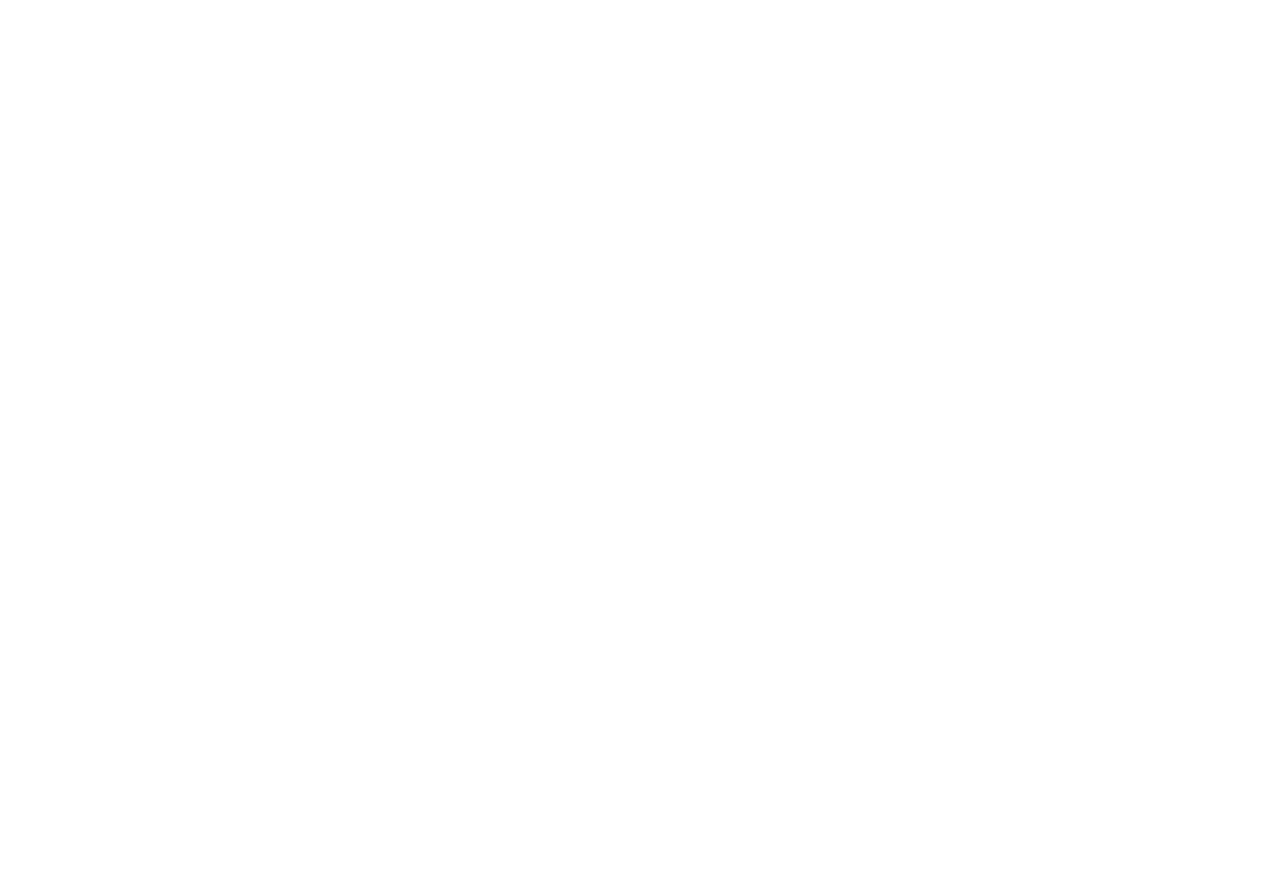
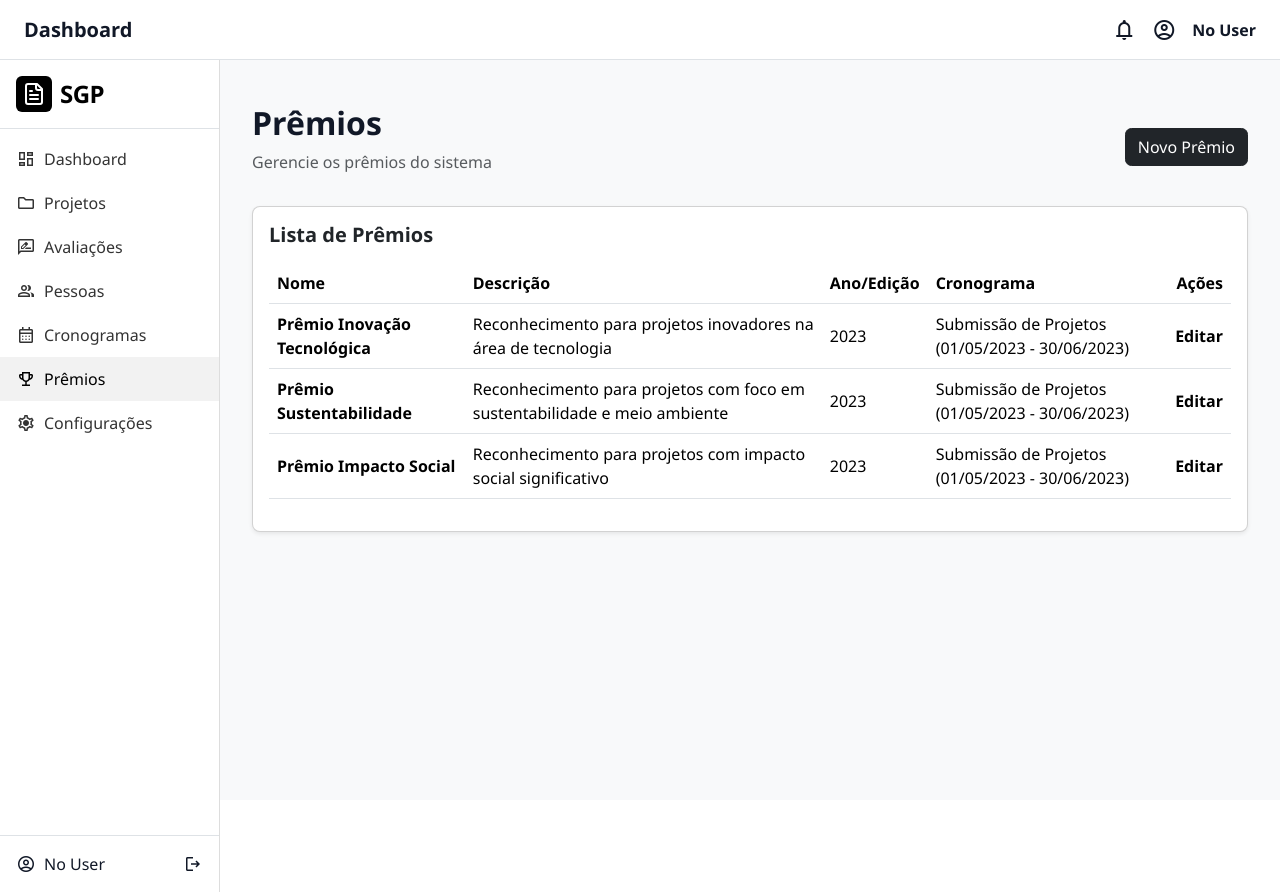
Before and after one commit to raunerlucas/app-gestao-projetos, an Angular app in the folder Frontend/gestao-projetos/: page /dashboard/premios in a window 1280 px wide. Before the commit this address led to /. Before the commit the page ends 800 px from the top, so only its background shows below. Built offline with nearby package versions, Linux system fonts and the light colour scheme.

Commit message:
Feat: Update dashboard layout and routing structure with nested routes for improved navigation

```diff
--- a/Frontend/gestao-projetos/src/app/app.routes.ts
+++ b/Frontend/gestao-projetos/src/app/app.routes.ts
@@ -10,9 +10,21 @@
 // Define as rotas da aplicação
   {path: 'home', component: Home, canActivate: [authGuardHome]},
   {path: 'login', component: Login},
-  {path: 'premios', component: Premios},
   {path: 'register', component: Register},
-  {path: 'dashboard', component: Dashboard, canActivate: [authGuardDashboard]},
+  {
+    path: 'dashboard',
+    component: Dashboard,
+    canActivate: [authGuardDashboard],
+    children: [
+      {path: 'premios', component: Premios},
+      {path: 'projetos', component: Home}, // temporário até criar o componente
+      {path: 'avaliacoes', component: Home}, // temporário até criar o componente
+      {path: 'pessoas', component: Home}, // temporário até criar o componente
+      {path: 'cronogramas', component: Home}, // temporário até criar o componente
+      {path: 'configuracoes', component: Home}, // temporário até criar o componente
+      {path: '', redirectTo: 'premios', pathMatch: 'full'} // rota padrão dentro do dashboard
+    ]
+  },
 
   // Redireciona para a página de home se a rota não for encontrada
   {path: '', redirectTo: '/home', pathMatch: 'full'}
--- a/Frontend/gestao-projetos/src/app/pages/dashboard/dashboard.css
+++ b/Frontend/gestao-projetos/src/app/pages/dashboard/dashboard.css
@@ -0,0 +1,11 @@
+.dashboard-layout {
+  display: flex;
+  height: calc(100vh - 60px); /* Ajuste conforme a altura do header */
+}
+
+.main-content {
+  flex: 1;
+  padding: 20px;
+  overflow-y: auto;
+  background-color: #f8f9fa;
+}
--- a/Frontend/gestao-projetos/src/app/pages/dashboard/dashboard.html
+++ b/Frontend/gestao-projetos/src/app/pages/dashboard/dashboard.html
@@ -1,6 +1,8 @@
-<!-- Mudar o pra false o showLogo depois de cria o userMenu -->
+
 <app-header></app-header>
-<div id="centro-tela">
-  <router-outlet></router-outlet>
+<div class="dashboard-layout">
+  <app-sidebar></app-sidebar>
+  <main class="main-content">
+    <router-outlet></router-outlet>
+  </main>
 </div>
-<app-sidebar></app-sidebar>
--- a/Frontend/gestao-projetos/src/app/shared/sidebar/sidebar.html
+++ b/Frontend/gestao-projetos/src/app/shared/sidebar/sidebar.html
@@ -6,13 +6,13 @@
     </div>
 
     <nav class="nav flex-column mt-2">
-      <a class="nav-link active" href="#"><span class="material-symbols-outlined me-2">dashboard</span>Dashboard</a>
-      <a class="nav-link" href="#"><span class="material-symbols-outlined me-2">folder</span>Projetos</a>
-      <a class="nav-link" href="#"><span class="material-symbols-outlined me-2">rate_review</span>Avaliações</a>
-      <a class="nav-link" href="#"><span class="material-symbols-outlined me-2">group</span>Pessoas</a>
-      <a class="nav-link" href="#"><span class="material-symbols-outlined me-2">calendar_month</span>Cronogramas</a>
-      <a class="nav-link" routerLink="/premios"><span class="material-symbols-outlined me-2">emoji_events</span>Prêmios</a>
-      <a class="nav-link" href="#"><span class="material-symbols-outlined me-2">settings</span>Configurações</a>
+      <a class="nav-link" routerLink="/dashboard" routerLinkActive="active" [routerLinkActiveOptions]="{exact: true}"><span class="material-symbols-outlined me-2">dashboard</span>Dashboard</a>
+      <a class="nav-link" routerLink="/dashboard/projetos" routerLinkActive="active"><span class="material-symbols-outlined me-2">folder</span>Projetos</a>
+      <a class="nav-link" routerLink="/dashboard/avaliacoes" routerLinkActive="active"><span class="material-symbols-outlined me-2">rate_review</span>Avaliações</a>
+      <a class="nav-link" routerLink="/dashboard/pessoas" routerLinkActive="active"><span class="material-symbols-outlined me-2">group</span>Pessoas</a>
+      <a class="nav-link" routerLink="/dashboard/cronogramas" routerLinkActive="active"><span class="material-symbols-outlined me-2">calendar_month</span>Cronogramas</a>
+      <a class="nav-link" routerLink="/dashboard/premios" routerLinkActive="active"><span class="material-symbols-outlined me-2">emoji_events</span>Prêmios</a>
+      <a class="nav-link" routerLink="/dashboard/configuracoes" routerLinkActive="active"><span class="material-symbols-outlined me-2">settings</span>Configurações</a>
     </nav>
   </div>
 
--- a/Frontend/gestao-projetos/src/app/shared/sidebar/sidebar.ts
+++ b/Frontend/gestao-projetos/src/app/shared/sidebar/sidebar.ts
@@ -3,14 +3,15 @@
 import {Logo} from '../logo/logo';
 import {SessionDataModel} from '../../models/UserSessionModel';
 import {Auth} from '../../core/services/auth/auth';
-import {Router, RouterLink} from '@angular/router';
+import {Router, RouterLink, RouterLinkActive} from '@angular/router';
 
 @Component({
   selector: 'app-sidebar',
   templateUrl: './sidebar.html',
   imports: [
     Logo,
-    RouterLink
+    RouterLink,
+    RouterLinkActive
   ],
   styleUrls: ['./sidebar.css']
 })
```
